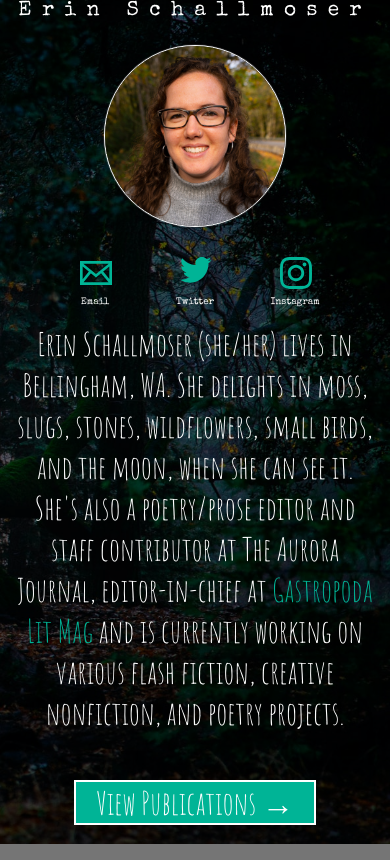
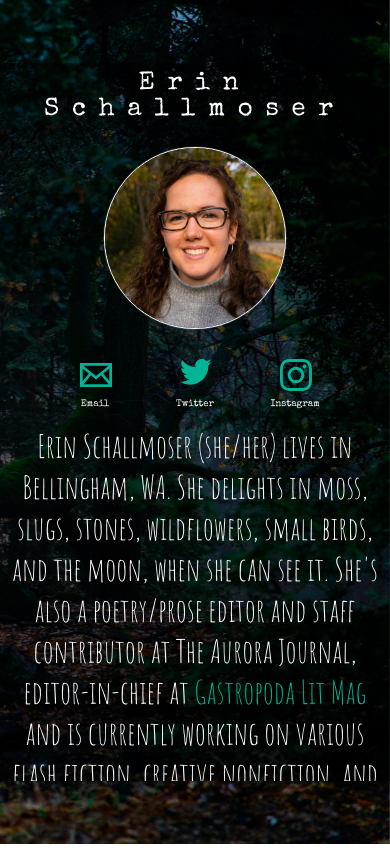
Before and after one commit to dougschallmoser/erins-stories, a React (Create React App) app: page / in a window 390 px wide. Built offline with nearby package versions, Linux system fonts and the light colour scheme.

Commit message:
styling update

```diff
--- a/public/main.css
+++ b/public/main.css
@@ -271,8 +271,8 @@ a:hover {
   }
 
   #bio-text {
-    padding-left: 1rem;
-    padding-right: 1rem;
+    padding-left: 0.5rem;
+    padding-right: 0.5rem;
   }
 
   #bio-text p {
@@ -280,7 +280,8 @@ a:hover {
   }
 
   #name {
-    font-size: 1.3rem;
+    padding-top: 0.5rem;
+    font-size: 1.6rem;
   }
 
   .publication {
--- a/src/components/styles.js
+++ b/src/components/styles.js
@@ -17,12 +17,11 @@ export const SCMainContainer = styled.div`
 
   @media screen and (max-width: 600px) {
     margin-top: 0;
-    padding: 1rem 0;
-    width: 100vw;
-    height: 100%;
+    padding: 0;
+    width: 100%;
     border: none;
     box-shadow: none;
-    max-width: 100%;
+    overflow-x: hidden;
   }
 `;
 
```
Also changed, not shown: 1 other file (tests, documents, lock files or other folders).
